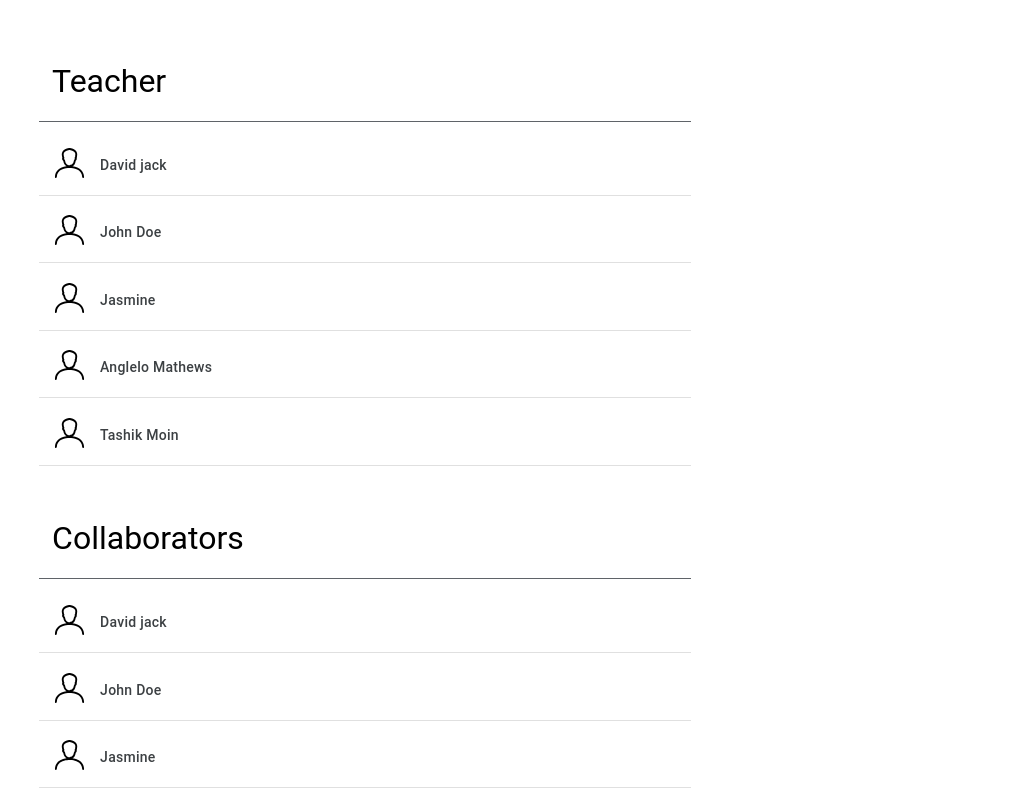
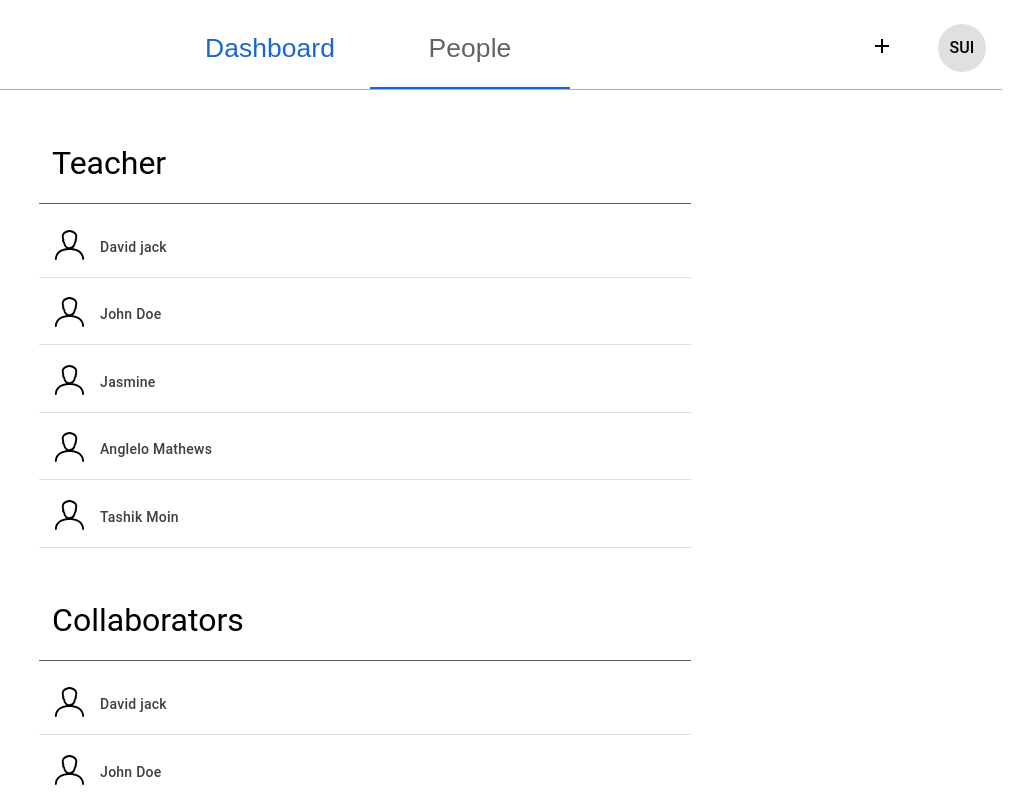
Before and after one commit to Rubix982/CodeClassy, a Next.js app in the folder frontend/: page /classroom/1/people in a window 1280 px wide. Shown: the top 800 px of the page, without its empty margins (270-1280 px from the left). Built offline with nearby package versions, Linux system fonts and the light colour scheme.

Commit message:
Modified navbar logic to deal with navigation
Signed-off-by: Saif Ul Islam <saifulislam84210@gmail.com>

```diff
--- a/frontend/src/components/MembersView/MembersView.js
+++ b/frontend/src/components/MembersView/MembersView.js
@@ -1,8 +1,11 @@
 import React from 'react'
+import { useRouter } from 'next/router';
+
 import MembersViewStyling from '../../../styles/MembersView/MembersView.module.css'
 import Image from 'next/image'
 import ProfileImage from '../../../public/assets/images/profile.svg'
 
+import Navbar from '@components/Navbar/Navbar'
 
 // To dos
 // From jwt payload, check role and generate teacher, collaborators view --> 3 dots for removing, granting a role/access to a member
@@ -10,25 +13,46 @@ import ProfileImage from '../../../public/assets/images/profile.svg'
 var Members =
     [
         {
-        "name" : "David jack"
+            "name": "David jack"
         },
         {
-        "name" : "John Doe"
+            "name": "John Doe"
         },
         {
-        "name" : "Jasmine "
+            "name": "Jasmine "
         },
         {
-        "name" : "Anglelo Mathews"
+            "name": "Anglelo Mathews"
         },
         {
-        "name" : "Tashik Moin"
+            "name": "Tashik Moin"
         }
     ]
 
-const MembersView= () =>
-{
-    return(
+const MembersView = () => {
+    const router = useRouter();
+
+    var isPeoplePage = false;
+    var linkToDashBoardPage = '';
+    var linkToPeoplePage = '';
+
+    if (router.asPath.search('/people') != -1) {
+        isPeoplePage = true;
+        linkToDashBoardPage = router.asPath.split('/people')[0];
+        linkToPeoplePage = router.asPath;
+    } else {
+        linkToDashboardPage = router.asPath;
+        linkToPeoplePage = `${router.asPath}/people`;
+    }
+
+    return (
+        <div>
+            <Navbar
+                linkToDashboardPage={linkToDashBoardPage}
+                linkToPeoplePage={linkToPeoplePage}
+                isFeedPage={true}
+                isPeoplePage={isPeoplePage}
+            />
             <div className={MembersViewStyling.container}>
                 <div className={MembersViewStyling.content}>
 
@@ -42,11 +66,12 @@ const MembersView= () =>
                             return (
                                 <div key={i} className={MembersViewStyling.member}>
                                     <div className={MembersViewStyling.profileimage}>
-                                <Image height={30} width={35} src={ProfileImage} alt='Registration-image'/>
+                                        <Image height={30} width={35} src={ProfileImage} alt='Registration-image' />
                                     </div>
                                     <h4> {member.name} </h4>
                                 </div>
-                    );})}
+                            );
+                        })}
 
                     </div>
 
@@ -60,11 +85,12 @@ const MembersView= () =>
                             return (
                                 <div key={i} className={MembersViewStyling.member}>
                                     <div className={MembersViewStyling.profileimage}>
-                                <Image height={30} width={35} src={ProfileImage} alt='Registration-image'/>
+                                        <Image height={30} width={35} src={ProfileImage} alt='Registration-image' />
                                     </div>
                                     <h4> {member.name} </h4>
                                 </div>
-                    );})}
+                            );
+                        })}
 
                     </div>
 
@@ -78,14 +104,15 @@ const MembersView= () =>
                             return (
                                 <div key={i} className={MembersViewStyling.member}>
                                     <div className={MembersViewStyling.profileimage}>
-                                <Image height={30} width={35} src={ProfileImage} alt='Registration-image'/>
+                                        <Image height={30} width={35} src={ProfileImage} alt='Registration-image' />
                                     </div>
                                     <h4> {member.name} </h4>
                                 </div>
-                    );})}
+                            );
+                        })}
 
                     </div>
-
+                </div>
             </div>
         </div>
     )
--- a/frontend/src/components/Navbar/Navbar.js
+++ b/frontend/src/components/Navbar/Navbar.js
@@ -6,7 +6,23 @@ import InvitationModal from './InvitationModal';
 
 import { Grid } from "@mui/material";
 
-export default function Navbar({ linkToPeoplePage, isFeedPage = false }) {
+export default function Navbar({
+  linkToDashboardPage,
+  linkToPeoplePage,
+  isFeedPage = false,
+  isPeoplePage = false
+}) {
+
+  var dashboardTabStyling = `${styles.itemStyling}`;
+  var peopleTabStyling = `${styles.itemStyling}`;
+
+  if (isPeoplePage) {
+    peopleTabStyling += ` ${styles.selectedItemStyling}`;
+  }
+  else {
+    dashboardTabStyling += ` ${styles.selectedItemStyling}`;
+  }
+
   return (
     <Grid
       container
@@ -22,12 +38,17 @@ export default function Navbar({ linkToPeoplePage, isFeedPage = false }) {
       <Grid item xs={4}>
         <ul className={styles.ulStyling}>
           <li className={styles.liStyling}>
-            <div className={`${styles.itemStyling} ${styles.selectedItemStyling}`}>
-              <a className={styles.linkStyling} href="#">Dashboard</a>
+            <div className={dashboardTabStyling}>
+              <a
+                className={styles.linkStyling}
+                href={linkToDashboardPage}
+              >
+                Dashboard
+              </a>
             </div>
           </li>
           <li className={styles.liStyling}>
-            <div className={styles.itemStyling}>
+            <div className={peopleTabStyling}>
               <a
                 className={styles.linkStyling}
                 style={{ color: "#5f6368" }}
--- a/frontend/styles/Navbar/navbar.module.css
+++ b/frontend/styles/Navbar/navbar.module.css
@@ -46,6 +46,7 @@
 }
 
 .itemStyling {
+    color: #5f6368;
     display: flex;
     text-align: center;
     justify-content: center;
--- a/frontend/styles/Section/[section_id].module.css
+++ b/frontend/styles/Section/[section_id].module.css
@@ -20,5 +20,5 @@
     letter-spacing: 0.1px;
     color: #FFFFFF;
     height: 100%;
-    align-items: end;
+    align-items: flex-end;
 }
```
Lines whose indentation alone changed are shown as unchanged.
